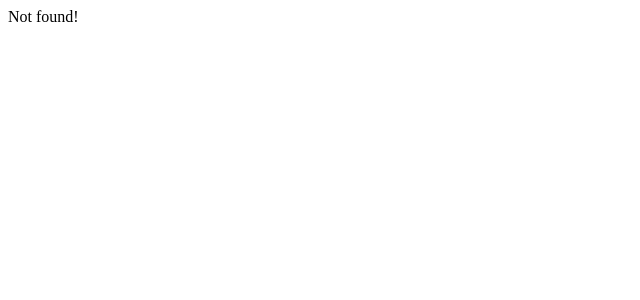
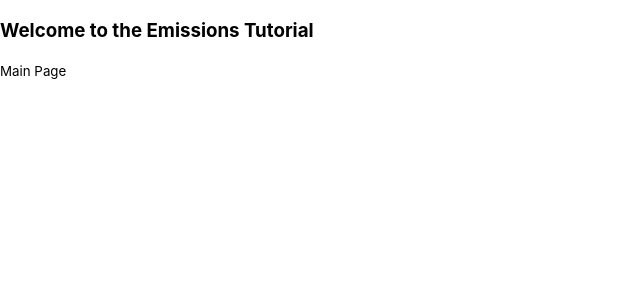
Before and after one commit to RyanJHamby/EV-Breakeven-Calculator, a React (Create React App) app: page /emissions-info in a window 1280 px wide. Before the commit this address had no page. Shown: the top 300 px of the page, without its empty margins (0-640 px from the left). Built offline with nearby package versions, Linux system fonts and the light colour scheme; the HTML template or start-up script is replaced by a standard one.

Commit message:
Fix errors in app rendering on browser

```diff
--- a/index.tsx
+++ b/src/index.tsx
@@ -1,6 +1,6 @@
 import ReactDOM from "react-dom/client";
 import "./index.css";
-import App from "./src/App";
+import App from "./App";
 
 const root = document.getElementById("root") as HTMLElement;
 ReactDOM.createRoot(root).render(<App />);
--- a/src/pages/errorPage.tsx
+++ b/src/pages/errorPage.tsx
@@ -1,4 +1,3 @@
-import React from "react";
 import { isRouteErrorResponse, useRouteError } from "react-router-dom";
 
 export default function ErrorPage() {
--- a/src/routes.tsx
+++ b/src/routes.tsx
@@ -1,9 +1,23 @@
 import { createBrowserRouter } from "react-router-dom";
+import ErrorPage from "./pages/ErrorPage";
+import MainPage from "./pages/MainPage";
+import EmissionsInfoPage from "./pages/EmissionsInfoPage";
 
 export const router = createBrowserRouter([
   {
     path: "/",
-    element: <div>Hello world!</div>,
-    errorElement: <div>Not found!</div>,
+    element: <MainPage />,
+    errorElement: <ErrorPage />,
+  },
+    {
+    path: "/emissions-info",
+    element: <EmissionsInfoPage />,
+    errorElement: <ErrorPage />,
   },
 ]);
+
+// export default function routes() {
+//   return <RouterProvider
+//             router={router}
+//   />
+// }
--- a/tsconfig.json
+++ b/tsconfig.json
@@ -13,7 +13,7 @@
     "strict": true,
     "forceConsistentCasingInFileNames": true,
     "noFallthroughCasesInSwitch": true,
-    "module": "ES6",
+    "module": "esnext",
     "moduleResolution": "node",
     "resolveJsonModule": true,
     "isolatedModules": true,
@@ -22,5 +22,5 @@
   },
   "include": [
     "src"
-, "index.tsx"  ]
+, "src/index.tsx"  ]
 }
```
Also changed, not shown: public/index.html (renamed from index.html), src/index.css (renamed from src/style/index.css), src/reportWebVitals.ts (renamed from src/utils/reportWebVitals.ts).
